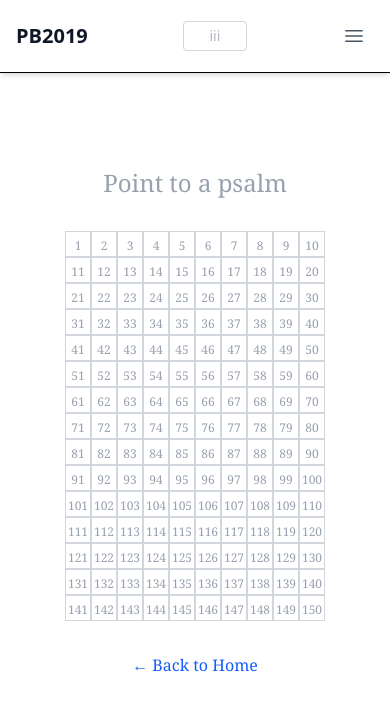
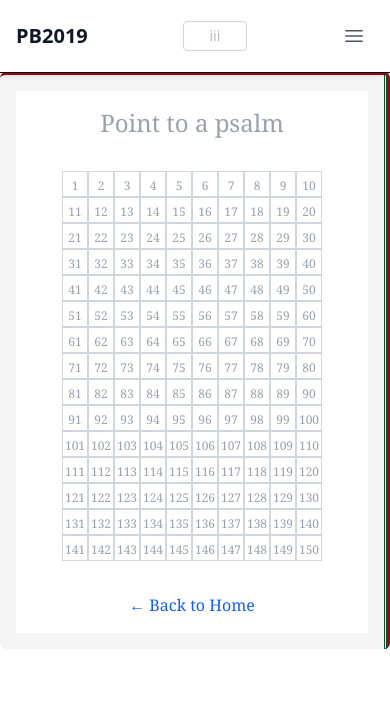
Before and after one commit to frpaulas/pb2019, a SvelteKit app: page /psalter in a window 390 px wide. Shown: the top 710 px of the page. Built offline with nearby package versions, Linux system fonts and the light colour scheme.

Commit message:
Fix mobile scrolling and interactivity on psalter page
- Create dedicated +layout.svelte for psalter route
- Set html/body to fixed position with overflow hidden
- Bypass main app layout padding and wrappers
- Should prevent scrolling and enable touch interaction

```diff
--- /dev/null
+++ b/src/routes/psalter/+layout.svelte
@@ -0,0 +1,19 @@
+<script lang="ts">
+	import '../../app.css';
+	let { children } = $props();
+</script>
+
+<svelte:head>
+	<style>
+		html, body {
+			margin: 0;
+			padding: 0;
+			overflow: hidden;
+			height: 100%;
+			width: 100%;
+			position: fixed;
+		}
+	</style>
+</svelte:head>
+
+{@render children?.()}
--- a/src/routes/psalter/+page.svelte
+++ b/src/routes/psalter/+page.svelte
@@ -48,17 +48,7 @@
 	}
 </script>
 
-<svelte:head>
-	<style>
-		body {
-			overflow: hidden;
-		}
-	</style>
-</svelte:head>
-
-<div
-	class="fixed inset-0 flex flex-col items-center justify-center gap-8 overflow-hidden bg-white p-4"
->
+<div class="flex h-full w-full flex-col items-center justify-center gap-8 bg-white p-4">
 	<!-- Display Area -->
 	<div class="text-center">
 		{#if hoveredPsalm}
```
